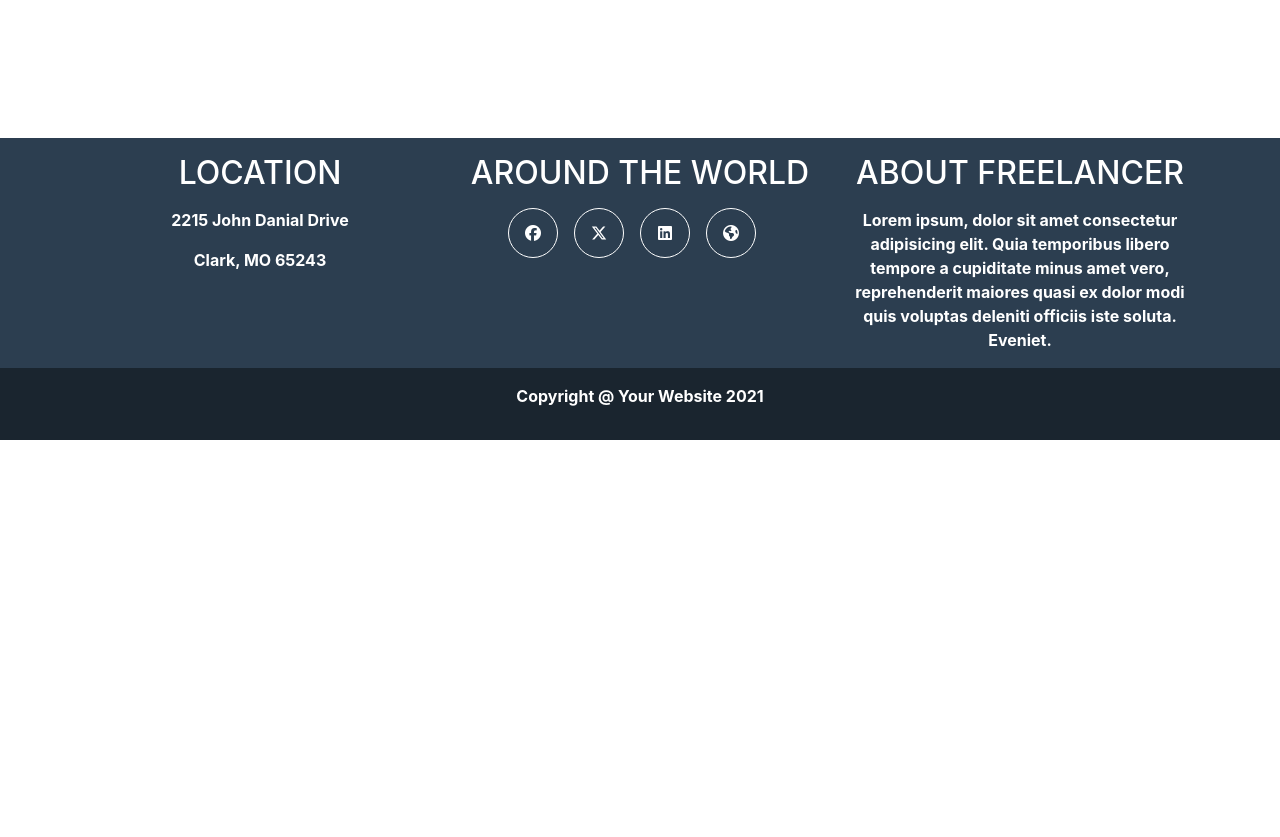
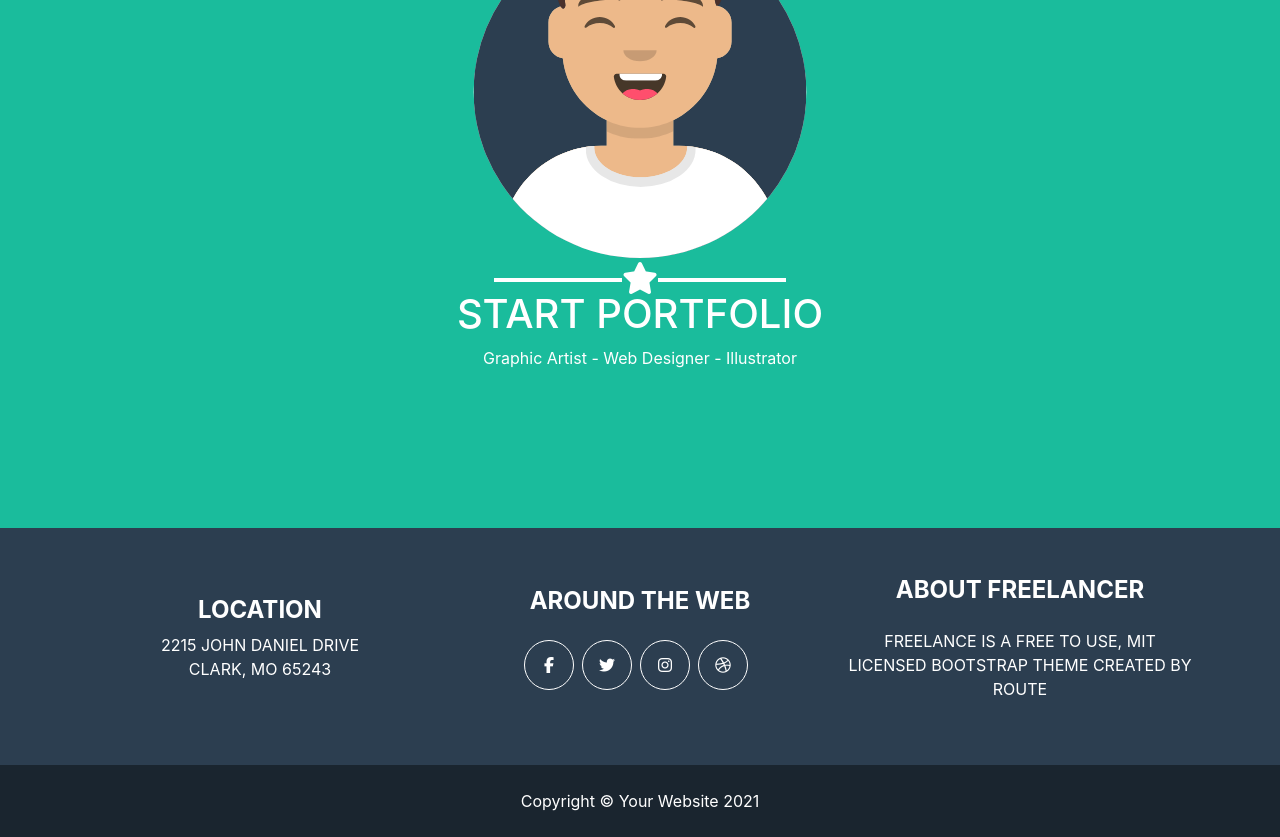
Before and after one commit to Irenaeus-XVI/start-portfolio, a React (Create React App) app: page / in a window 1280 px wide. Shown: the part 360-1197 px from the top of the page. Before the commit the page ends 800 px from the top, so only its background shows below. Built offline with nearby package versions, Linux system fonts and the light colour scheme.

Commit message:
Finish Home Section.

```diff
--- a/package.json
+++ b/package.json
@@ -13,6 +13,7 @@
     "react-router-dom": "^6.20.1",
     "react-scripts": "5.0.1",
     "web-vitals": "^2.1.4"
+
   },
   "scripts": {
     "start": "react-scripts start",
--- a/src/Components/Footer/Footer.jsx
+++ b/src/Components/Footer/Footer.jsx
@@ -3,58 +3,59 @@ import styles from './Footer.module.css'
 export default function Footer() {
     return (
         <>
-            <footer className={`fixed-bottom pt-3 ${styles.bgColor} text-white fw-bold text-center`}>
+
+            <footer className={`text-center  text-white py-5  text-uppercase ${styles.bgColor}`}>
+
                 <div className="container">
-                    <div className="row">
+                    <div className="row align-items-center">
                         <div className="col-md-4">
-                            <div>
-                                <h2 className='mb-3'>LOCATION</h2>
-                                <p>2215 John Danial Drive</p>
-                                <p>Clark, MO 65243</p>
-                            </div>
+                            <h4 className='fw-bold mb-2'>Location</h4>
+                            <p>
+                                2215 John Daniel Drive
+                                <br />
+                                Clark, MO 65243
+                            </p>
                         </div>
 
-                        <div className="col-md-4">
-                            <div>
-                                <h2 className='mb-3'>
-                                    AROUND THE WORLD
-                                </h2>
-                                <div className='d-flex justify-content-center align-items-center'>
-                                    <div className={`${styles.icon} me-3`}>
-                                        <i className="fa-brands fa-facebook fa-1xl "></i>
-                                    </div>
-                                    <div className={`${styles.icon} me-3`}>
-                                        <i className="fa-brands fa-x-twitter fa-1xl "></i>
-                                    </div>
-                                    <div className={`${styles.icon} me-3`}>
-                                        <i className="fa-brands fa-linkedin fa-1xl "></i>
-                                    </div>
-                                    <div className={`${styles.icon} me-3`}>
-                                        <i className="fa-solid fa-earth-americas fa-1xl "></i>
-                                    </div>
+                        <div className="col-md-4 text-center d-flex flex-column justify-content-center align-items-center">
+                            <h4 className='fw-bold mb-4'>Around the Web</h4>
+                            <div className="icons d-flex text-center mb-3">
+                                <div className={`${styles.icon} me-2`}>
+                                    <i className="fa-brands fa-facebook-f fa-1x"></i>
+
+                                </div>
+
+                                <div className={`${styles.icon} me-2`}>
+                                    <i className="fa-brands fa-twitter fa-1x"></i>
+
+                                </div>
+
+                                <div className={`${styles.icon} me-2`}>
+                                    <i className="fa-brands fa-instagram fa-1x"></i>
+
+                                </div>
+
+                                <div className={`${styles.icon} me-2`}>
+                                    <i className="fa-brands fa-dribbble fa-1x"></i>
+
                                 </div>
                             </div>
                         </div>
 
                         <div className="col-md-4">
+                            <h4 className='fw-bold  mb-4'>About Freelancer</h4>
+                            <p>Freelance is a free to use, MIT
 
-                            <div>
-                                <h2 className='mb-3'>ABOUT FREELANCER</h2>
-                                <p>Lorem ipsum, dolor sit amet consectetur adipisicing elit. Quia temporibus libero tempore a cupiditate minus amet vero, reprehenderit maiores quasi ex dolor modi quis voluptas deleniti officiis iste soluta. Eveniet.</p>
-                            </div>
+                                <br />
+                                licensed Bootstrap theme created by Route </p>
                         </div>
-
-
-
                     </div>
-
-                </div>
-
-                <div className={`${styles.footerDown}  py-3  `}>
-                    <p>Copyright @ Your Website 2021</p>
                 </div>
             </footer>
 
+            <div className={`${styles.copyright} text-center text-white py-4`}>
+                Copyright © Your Website 2021
+            </div>
         </>
     )
 }
--- a/src/Components/Footer/Footer.module.css
+++ b/src/Components/Footer/Footer.module.css
@@ -13,7 +13,7 @@
 
 }
 
-.footerDown{
+.copyright{
     background-color: #1A252F;
 }
 
--- a/src/Components/Home/Home.jsx
+++ b/src/Components/Home/Home.jsx
@@ -1,7 +1,18 @@
 import React from 'react'
-
+import styles from './Home.module.css'
 export default function Home() {
   return (
-    <div>Home</div>
+    <>
+      <header className={`vh-100 d-flex justify-content-center align-items-center text-center  text-white`} style={{ backgroundColor: '#1ABC9C' }}>
+        <div>
+          <img src="./img/avataaars.svg" alt="" className='w-100 mb-2' />
+          <div className={styles.star}>
+            <i className="fa-solid fa-star fa-2xl"></i>
+          </div>
+          <h1>START PORTFOLIO</h1>
+          <p>Graphic Artist - Web Designer - Illustrator</p>
+        </div>
+      </header>
+    </>
   )
 }
--- /dev/null
+++ b/src/Components/Home/Home.module.css
@@ -0,0 +1,25 @@
+.star {
+    position: relative;
+
+}
+
+.star::after {
+    position: absolute;
+    content: "";
+    top: 50%;
+    left: 55%;
+    height: 4px;
+    width: 35%;
+    background-color: white;
+}
+
+
+.star::before {
+    position: absolute;
+    content: "";
+    top: 50%;
+    right: 55%;
+    height: 4px;
+    width: 35%;
+    background-color: white;
+}
```
Also changed, not shown: public/img/avataaars.svg (added).
